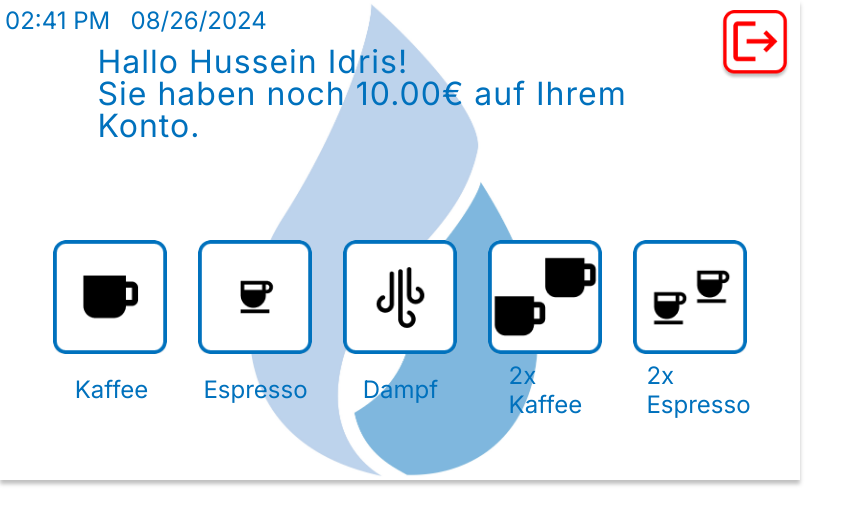
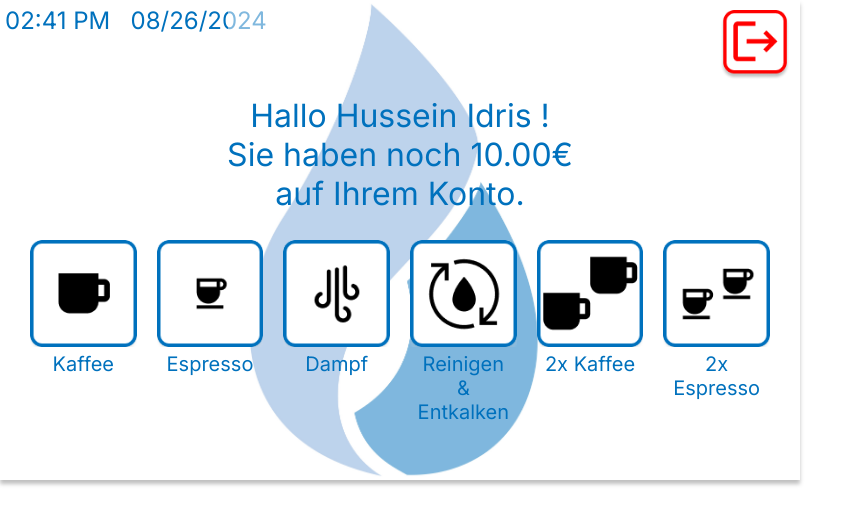
Before and after one commit to rwthlfi/Coffeemachine, a PHP site: page /frame-04.php in a window 1280 px wide. Shown: the top 525 px of the page, without its empty margins (0-865 px from the left). Run offline with PHP 8.4, Linux system fonts and the light colour scheme; the visitor is signed in with stand-in values (Sample User, id 1); data comes from the database, SQL or seed files in the repository.

Commit message:
frame 04 edited. Buttons are correctly placed!

```diff
--- a/UI/frame-04.php
+++ b/UI/frame-04.php
@@ -56,29 +56,55 @@ if (!isset($name)) {
 <body>
   <div class="frame-04-acT">
     <div class="page-88B">
+      <div id="current-time/date" class="date-and-time"></div>
       <img class="logo-sbZ" src="./assets/Logo.png" />
-      <div class="hallo-hussein-idris-sie-haben-noch-1000-auf-ihrem-konto-1hm">
-        Hallo <?php echo htmlspecialchars($name); ?>! <br>
+      <div class="greetings">
+        Hallo <?php echo htmlspecialchars($name); ?> ! <br>
         Sie haben noch <?php echo number_format($balance, 2); ?>€ auf Ihrem Konto.
       </div>
-      <div id="current-time/date" class="item-07-00-01012024-qwh"></div>
+      <div class="buttons">
+        <!-- Coffee Single -->
+        <div class="button-container">
           <img class="button-KXR" src="./assets/Coffee_Single.png"
             onclick="handleButtonClick(this, './assets/Coffee_Single_Pressed.png')" />
+          <div class="kaffee-UKm">Kaffee</div>
+        </div>
+        <!-- Espresso Single -->
+        <div class="button-container">
           <img class="button-AZy" src="./assets/Espresso_Single.png"
             onclick="handleButtonClick(this, './assets/Espresso_Single_Pressed.png')" />
+          <div class="espresso-9Ru">Espresso</div>
+        </div>
+        <!-- Steam -->
+        <div class="button-container">
           <img class="button-fdD" src="./assets/Steam.png"
             onclick="handleButtonClick(this, './assets/Steam_Pressed.png')" />
+          <div class="dampf-2kb">Dampf</div>
+        </div>
+        <!-- Wash -->
+        <div class="button-container">
+          <img class="button-WaS" src="./assets/Wash.png"
+            onclick="handleButtonClick(this, './assets/Wash_Pressed.png')" />
+          <div class="wash-G9g">Reinigen <br> & <br> Entkalken</div>
+        </div>
+        <!-- Double Coffee -->
+        <div class="button-container">
           <img class="button-pDH" src="./assets/Coffee_Double.png"
             onclick="handleButtonClick(this, './assets/Coffee_Double_Pressed.png')" />
+          <div class="x-kaffee-HgX">2x Kaffee</div>
+        </div>
+        <!-- Double Espresso -->
+        <div class="button-container">
           <img class="button-uRm" src="./assets/Espresso_Double.png"
             onclick="handleButtonClick(this, './assets/Espresso_Double_Pressed.png')" />
+          <div class="x-espresso-aQj">2x Espresso</div>
+        </div>
+      </div>
+      <!-- Logout -->
+      <div class="button-container">
         <img class="button-logout" src="./assets/Logout.png"
           onclick="handleButtonClick(this, './assets/Logout_pressed.png')" />
-      <div class="kaffee-UKm">Kaffee</div>
-      <div class="espresso-9Ru">Espresso</div>
-      <div class="dampf-2kb">Dampf</div>
-      <div class="x-kaffee-HgX">2x Kaffee</div>
-      <div class="x-espresso-aQj">2x Espresso</div>
+      </div>
       <script>
         function updateCurrentTimeDate() {
           var currentTimeDateElement = document.getElementById('current-time/date');
--- a/UI/styles/frame-04.css
+++ b/UI/styles/frame-04.css
@@ -35,23 +35,18 @@ body {
   vertical-align: top;
   opacity: 0.5;
 }
-.frame-04-acT .page-88B .hallo-hussein-idris-sie-haben-noch-1000-auf-ihrem-konto-1hm {
-  width: 64.1rem;
-  height: 6.4rem;
+.frame-04-acT .page-88B .greetings {
   position: absolute;
-  left: 9.75rem;
-  top: 6.2rem;
-  display: flex;
-  align-items: center;
-  justify-content: center;
+  top: 20%;
+  left: 50%;
+  transform: translateX(-50%);
+  text-align: center;
   font-size: 3.2rem;
-  font-weight: 400;
-  line-height: 1;
-  letter-spacing: 0.1rem;
   color: #0071bd;
   font-family: Inter, 'Source Sans Pro';
+
 }
-.frame-04-acT .page-88B .item-07-00-01012024-qwh {
+.frame-04-acT .page-88B .date-and-time {
   width: 20.7rem;
   height: 2.4rem;
   position: absolute;
@@ -65,134 +60,39 @@ body {
   font-family: Inter, 'Source Sans Pro';
   white-space: nowrap;
 }
-.frame-04-acT .page-88B .button-uRm {
-  width: 11.4rem;
-  height: 11.4rem;
-  position: absolute;
-  left: 63.3rem;
+.buttons {
+  position: relative;
+  top: 50%;
+  display: flex;
+  justify-content: center;
+  align-items: start;
+  flex-direction: row;
+  gap: 2rem;
   top: 24rem;
-  object-fit: contain;
-  vertical-align: top;
-  border-radius: 1rem;
-}
-.frame-04-acT .page-88B .button-KXR {
-  width: 11.4rem;
-  height: 11.4rem;
-  position: absolute;
-  left: 5.3rem;
-  top: 24rem;
-  object-fit: contain;
-  vertical-align: top;
-  border-radius: 1rem;
-}
-.frame-04-acT .page-88B .button-pDH {
-  width: 11.4rem;
-  height: 11.4rem;
-  position: absolute;
-  left: 48.8rem;
-  top: 24rem;
-  object-fit: contain;
-  vertical-align: top;
-  border-radius: 1rem;
+  padding-left: 3rem;
+  padding-right: 3rem;
 }
 
-.frame-04-acT .page-88B .button-fdD {
-  width: 11.4rem;
-  height: 11.4rem;
-  position: absolute;
-  left: 34.3rem;
-  top: 24rem;
-  object-fit: contain;
-  vertical-align: top;
-  border-radius: 1rem;
+.button-container {
+  display: flex;
+  flex-direction: column;
+  width: 12rem;
+  margin: 0;
 }
-.frame-04-acT .page-88B .button-AZy {
-  width: 11.4rem;
-  height: 11.4rem;
-  position: absolute;
-  left: 19.8rem;
-  top: 24rem;
-  object-fit: contain;
-  vertical-align: top;
-  border-radius: 1rem;
+
+.button-container img {
+  cursor: pointer;
+  max-width: 100%;
+  height: auto;
 }
-.frame-04-acT .page-88B .kaffee-UKm {
-  width: 7.4rem;
-  height: 3rem;
-  position: absolute;
-  left: 7.45rem;
-  top: 37.5rem;
-  display: flex;
-  align-items: center;
-  justify-content: center;
-  font-size: 2.4rem;
-  font-weight: 400;
-  line-height: 1.2125;
+
+.button-container div {
+  margin-top: 0.5rem;
+  font-size: 2rem;
+  text-align: center;
   color: #0071bd;
   font-family: Inter, 'Source Sans Pro';
-  white-space: nowrap;
-}
-.frame-04-acT .page-88B .espresso-9Ru {
-  width: 10.4rem;
-  height: 3rem;
-  position: absolute;
-  left: 20.35rem;
-  top: 37.5rem;
-  display: flex;
-  align-items: center;
-  justify-content: center;
-  font-size: 2.4rem;
-  font-weight: 400;
-  line-height: 1.2125;
-  color: #0071bd;
-  font-family: Inter, 'Source Sans Pro';
-  white-space: nowrap;
-}
-.frame-04-acT .page-88B .dampf-2kb {
-  width: 7.5rem;
-  height: 3rem;
-  position: absolute;
-  left: 36.3rem;
-  top: 37.5rem;
-  display: flex;
-  align-items: center;
-  justify-content: center;
-  font-size: 2.4rem;
-  font-weight: 400;
-  line-height: 1.2125;
-  color: #0071bd;
-  font-family: Inter, 'Source Sans Pro';
-  white-space: nowrap;
-}
-.frame-04-acT .page-88B .x-kaffee-HgX {
-  width: 7.4rem;
-  height: 5.9rem;
-  position: absolute;
-  left: 50.85rem;
-  top: 36.05rem;
-  display: flex;
-  align-items: center;
-  justify-content: center;
-  font-size: 2.4rem;
-  font-weight: 400;
-  line-height: 1.2125;
-  color: #0071bd;
-  font-family: Inter, 'Source Sans Pro';
-}
-.frame-04-acT .page-88B .x-espresso-aQj {
-  width: 10.4rem;
-  height: 5.9rem;
-  position: absolute;
-  left: 64.65rem;
-  top: 36.05rem;
-  display: flex;
-  align-items: center;
-  justify-content: center;
-  font-size: 2.4rem;
-  font-weight: 400;
-  line-height: 1.2125;
-  color: #0071bd;
-  font-family: Inter, 'Source Sans Pro';
+  width: 100%;
 }
 .frame-04-acT .page-88B .button-logout {
   width: 7rem;
```
Lines whose indentation alone changed are shown as unchanged.
